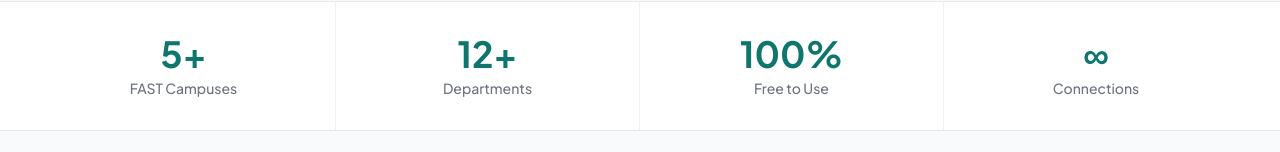
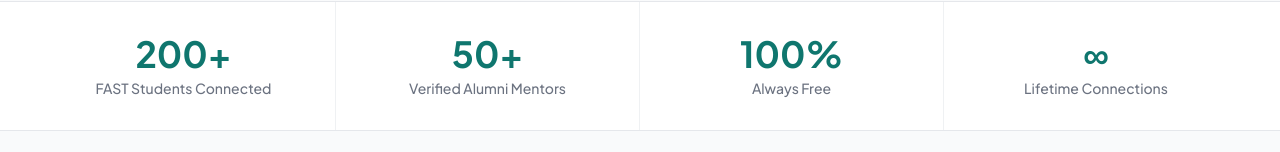
Before and after one commit to FaizanR-022/FastConnect, a React (Vite) app in the folder frontend/: page / in a window 1280 px wide. Shown: the part 800-952 px from the top of the page. Built offline with nearby package versions, Linux system fonts and the light colour scheme; no server answers.

Commit message:
Stats updated (Last mini PR)

```diff
--- a/frontend/src/pages/Home/LandingPage.jsx
+++ b/frontend/src/pages/Home/LandingPage.jsx
@@ -102,10 +102,10 @@
 
 // ─── Stats ────────────────────────────────────────────────────────────────────
 const STATS = [
-  { value: "5+", label: "FAST Campuses" },
-  { value: "12+", label: "Departments" },
-  { value: "100%", label: "Free to Use" },
-  { value: "∞", label: "Connections" },
+  { value: "200+", label: "FAST Students Connected" },
+  { value: "50+", label: "Verified Alumni Mentors" },
+  { value: "100%", label: "Always Free" },
+  { value: "∞", label: "Lifetime Connections" },
 ];
 
 export default function LandingPage() {
```
